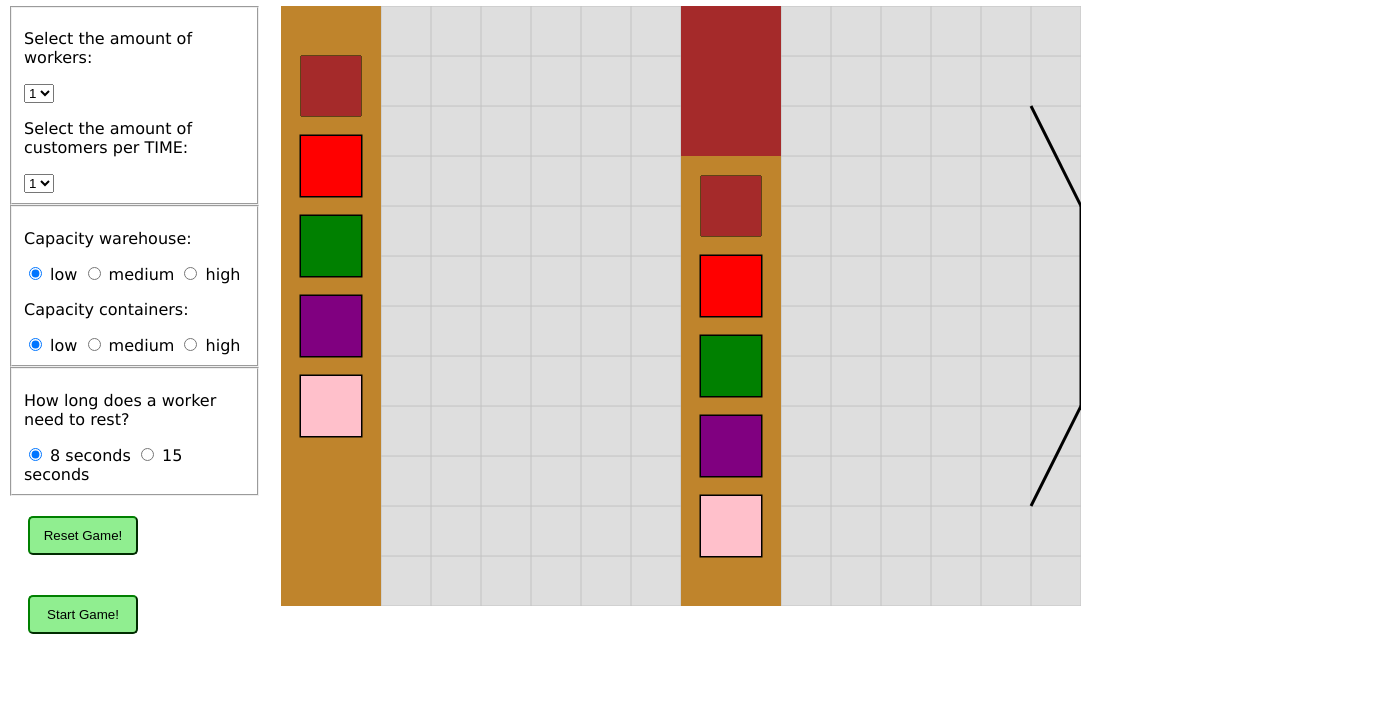
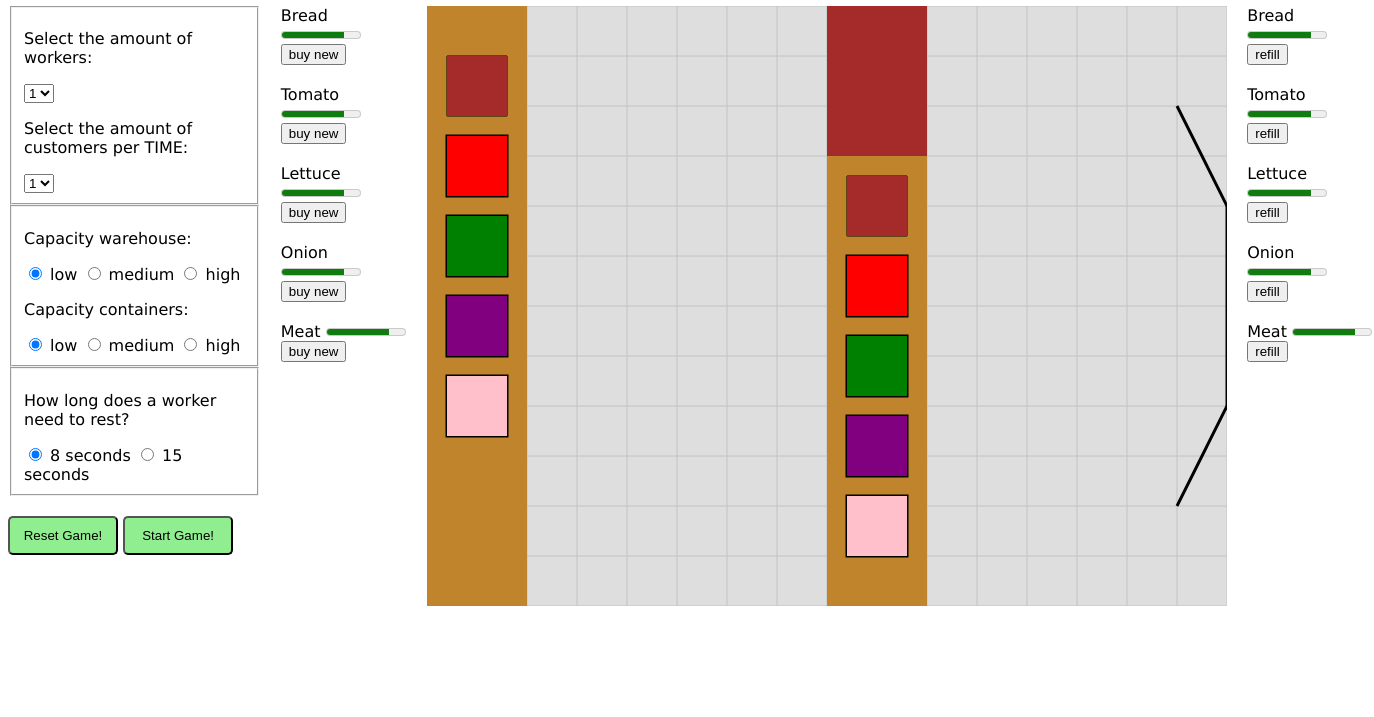
Before and after one commit to baslerja/Abschlussarbeit_W21, a plain HTML site: page Endabgabe/index.html in a window 1280 px wide. Shown: the part 83-800 px from the top of the page, 1374 px wide, since content can reach past the window. Drawn offline with Linux system fonts and the light colour scheme; a script that the page names is missing.

Commit message:
update container

```diff
--- a/Endabgabe/index.html
+++ b/Endabgabe/index.html
@@ -13,7 +13,6 @@
     <script src="js/container.js"></script>
     <script src="js/vector.js"></script>
     <script src="js/ingredients.js"></script>
-    <!-- <script src="js/moveable.js"></script> -->
     <link rel="stylesheet" href="style.css">
 </head>
 
@@ -71,60 +70,51 @@
         <button type="button" id="startBtn">Start Game!</button>
     </form>
 
-    <canvas width="800" height="600"></canvas>
+    <section class="sec1">
+        <div id="breadStock">Bread <meter id="stockMeterB" value="0.8"></meter>
+        </div>
+        <button id="buyBread" class="buyBtn">buy new</button><br>
 
-    <!-- <section class="sec1">
-        <label for="breadStock">Bread:</label>
-        <progress id="breadStock" value="50" max="100"> 50% </progress>
-        <button id="buyBread">buy new</button>
-    </section>
-    <section class="sec1">
-        <label for="tomatoStock">Tomatoes:</label>
-        <progress id="tomatoStock" value="50" max="100"> 50% </progress>
+        <div id="tomatoStock">Tomato <meter id="stockMeterT" value="0.8"></meter>
+        </div>
         <button id="buyTomato">buy new</button>
-    </section>
-    <section class="sec1">
-        <label for="lettuceStock">Lettuce:</label>
-        <progress id="breadStock" value="50" max="100"> 50% </progress>
+
+        <div id="lettuceStock">Lettuce <meter id="stockMeterL" value="0.8"></meter>
+        </div>
         <button id="buyLettuce">buy new</button>
-    </section>
-    <section class="sec1">
-        <label for="onionStock">Onions:</label>
-        <progress id="onionStock" value="50" max="100"> 50% </progress>
+
+        <div id="onionStock">Onion <meter id="stockMeterO" value="0.8"></meter>
+        </div>
         <button id="buyOnion">buy new</button>
-    </section>
-    <section class="sec1">
-        <label for="meatStock">Meat:</label>
-        <progress id="meatStock" value="50" max="100"> 50% </progress>
+
+        <div id="meatStock">Meat <meter id="stockMeterM" value="0.8"></meter>
+        </div>
         <button id="buyMeat">buy new</button>
     </section>
 
+    <canvas width="800" height="600"></canvas>
+
     <section class="sec2" class="chartWrapper">
-        <label for="breadCounter">Bread:</label>
-        <progress id="breadCounter" value="80" max="100"> 80% </progress>
-        <button id="refillBread">refill</button>
+        <div id="bread">Bread <meter id="meterB" value="0.8"></meter>
+        </div>
+        <button class="refill" id="refillBread">refill</button>
+
+        <div  id="tomato">Tomato <meter id="meterT" value="0.8"></meter>
+        </div>
+        <button class="refill" id="refillTomato">refill</button>
+
+        <div id="lettuce">Lettuce <meter id="meterL" value="0.8"></meter>
+        </div>
+        <button class="refill" id="refillLettuce">refill</button>
+
+        <div id="onion">Onion <meter id="meterO" value="0.8"></meter>
+        </div>
+        <button class="refill" id="refillOnion">refill</button>
+
+        <div id="meat">Meat <meter id="meterM" value="0.8"></meter>
+        </div>
+        <button class="refill" id="refillMeat">refill</button>
     </section>
-    <section class="sec2">
-        <label for="tomatoCounter">Tomatoes:</label>
-        <progress id="tomatoCounter" value="80" max="100"> 80% </progress>
-        <button id="refillTomato">refill</button>
-    </section>
-    <section class="sec2">
-        <label for="lettuceCounter">Lettuce:</label>
-        <progress id="lettuceCounter" value="80" max="100"> 80% </progress>
-        <button id="refillLettuce">refill</button>
-    </section>
-    <section class="sec2">
-        <label for="onionCounter">Onions:</label>
-        <progress id="onionCounter" value="80" max="100"> 80% </progress>
-        <button id="refillOnion">refill</button>
-    </section>
-    <section class="sec2">
-        <label for="meatCounter">Meat:</label>
-        <progress id="meatCounter" value="80" max="100"> 80% </progress>
-        <button id="refillMeat">refill</button>
-    </section>
-    <br> -->
 
 </body>
 
--- a/Endabgabe/js/script.js
+++ b/Endabgabe/js/script.js
@@ -20,6 +20,8 @@ var Döner_Trainer;
         startBtn.addEventListener("click", startGame);
         let resetBtn = document.querySelector("#resetBtn");
         resetBtn.addEventListener("click", handleLoad);
+        let refillBread = document.querySelector("#refillBread");
+        refillBread.addEventListener("click", refillBreadCon);
         drawBackground();
         drawWarehouse();
         drawContainer();
@@ -29,6 +31,8 @@ var Döner_Trainer;
         //imageData = crc2.getImageData(0, 0, 800, 600);
         //window.setInterval(update, 20);
     }
+    function refillBreadCon() {
+    }
     function startGame() {
         console.log("start Game");
         const form = document.querySelector('form');
@@ -37,8 +41,8 @@ var Döner_Trainer;
         const amountStaff = data.get('amountStaff'); //form Data anzahl worker als string holen
         let staff = parseInt(amountStaff);
         for (let i = 0; i < staff; i++) { //solange index kleiner als anzahl worker ist soll ein neuer worker erstellt werden
-            let randomX = Math.random() * 300 + Math.random() * 300 + 80;
-            let worker = new Döner_Trainer.Worker(1, randomX, 200);
+            let randomX = Math.random() * 600 + 1 + Math.random() * 400 + 100;
+            let worker = new Döner_Trainer.Worker(1, randomX, 300);
             worker.draw();
             workers.push(worker);
         }
@@ -46,7 +50,7 @@ var Döner_Trainer;
         const amountCustomer = data.get('amountCustomer'); //form Data anzahl worker als string holen
         let customer = parseInt(amountCustomer);
         for (let i = 0; i < customer; i++) { //solange index kleiner als anzahl worker ist soll ein neuer worker erstellt werden
-            let randomX = Math.random() * 300 + Math.random() * 300 + 80;
+            let randomX = Math.random() * 600 + 1 + Math.random() * 400 + 100;
             let customer = new Döner_Trainer.Customer(1, randomX, 200);
             customer.draw();
             customers.push(customer);
--- a/Endabgabe/js/worker.js
+++ b/Endabgabe/js/worker.js
@@ -13,6 +13,9 @@ var Döner_Trainer;
             this.position = new Döner_Trainer.Vector(_x, _y);
         }
         move(_timeslice) {
+            let offset = new Döner_Trainer.Vector(this.velocity.x, this.velocity.y);
+            offset.scale(_timeslice);
+            this.position.add(offset);
             // switch () {
             //     case TASK.COOK:
             //     case TASK.RESTOCKING:
--- a/Endabgabe/style.css
+++ b/Endabgabe/style.css
@@ -1,17 +1,43 @@
-body{
+body {
     display: grid;
-    grid-template-columns: 20% 10% auto;
-    grid-template-rows: auto auto auto;
+    grid-template-columns: 20% 10% auto 10%;
+    grid-template-rows: auto auto auto auto;
     grid-column-gap: 20px;
     font-family: 'Lucida Sans', 'Lucida Sans Regular', 'Lucida Grande', 'Lucida Sans Unicode', Geneva, Verdana, sans-serif;
 }
 
-header{
-    grid-column: span 3;
+header {
+    grid-column: span 4;
     text-align: center;
 }
 
-button {
+.sec1 {
+    display: block;
+}
+
+#buyBread, #buyTomato, #buyLettuce, #buyOnion, #buyMeat {
+    margin-bottom: 20px;
+}
+
+.sec2 {
+    display: block;
+}
+
+#refillBread, #refillTomato, #refillLettuce, #refillOnion, #refillMeat {
+    margin-bottom: 20px;
+}
+
+#startBtn, #resetBtn {
+    margin-top: 20px;
+    background-color: lightgreen;
+    color: black;
+    padding: 10px;
+    width: 110px;
+    text-align: center;
+    border-radius: 5px;
+}
+
+/* button {
     background-color: lightgreen;
     border-color: green;
     color: black;
@@ -20,4 +46,4 @@ button {
     width: 110px;
     text-align: center;
     border-radius: 5px;
-}
+} */
```
Also changed, not shown: 4 other files.
